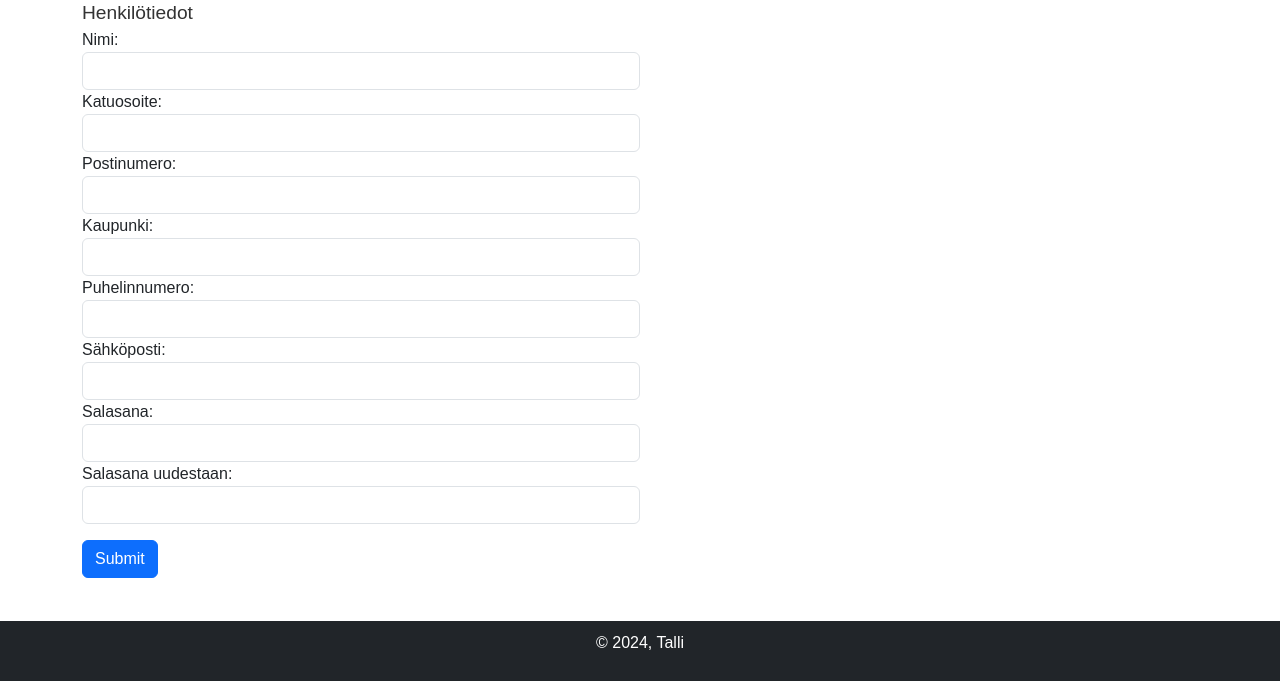
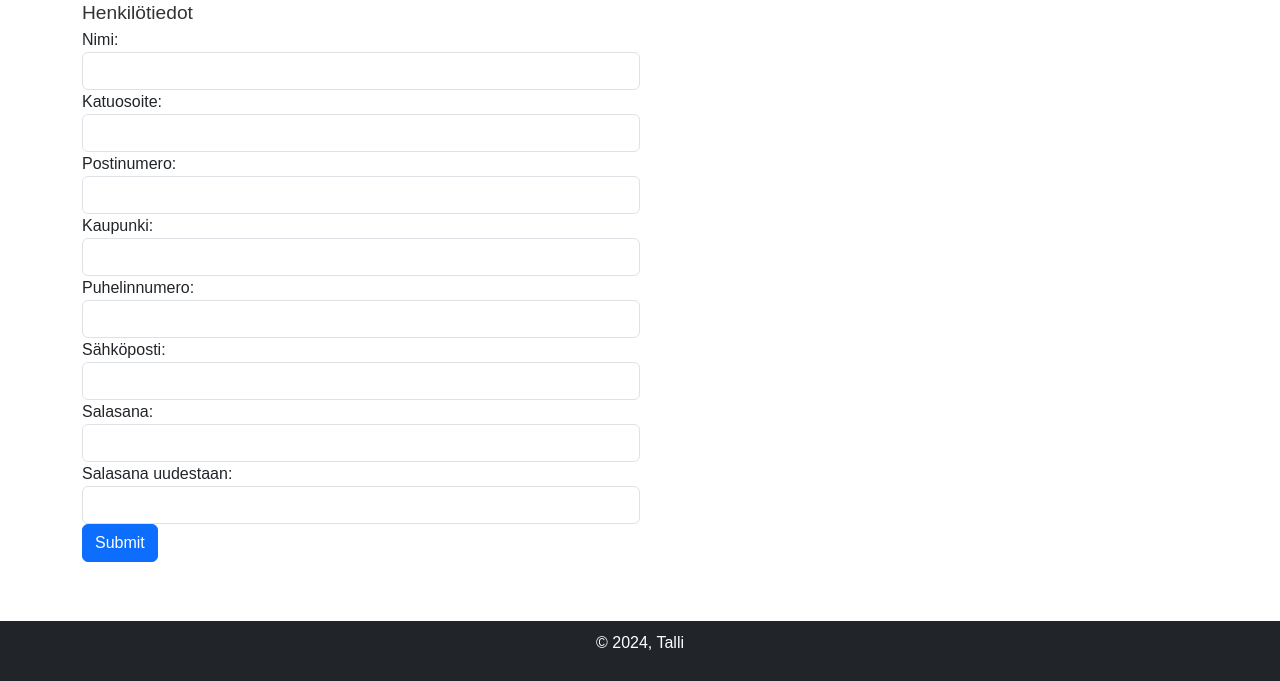
Before and after one commit to Chiya-hekmatyar/Talli_projekti, a PHP site: page /rekisteroityminen.php in a window 1280 px wide. Shown: the part 119-800 px from the top of the page. Run offline with PHP 8.4, Linux system fonts and the light colour scheme.

Commit message:
Update rekisteroityminen.php

```diff
--- a/rekisteroityminen.php
+++ b/rekisteroityminen.php
@@ -377,7 +377,7 @@ include "headers.php";
   </div>
 
 
-  <button type="submit" name="submitcontract" class="btn btn-primary mt-3">Submit</button>
+  <button type="submit" name="submitcontract" class="btn btn-primary">Submit</button>
 
 </form>
 </div>
```
